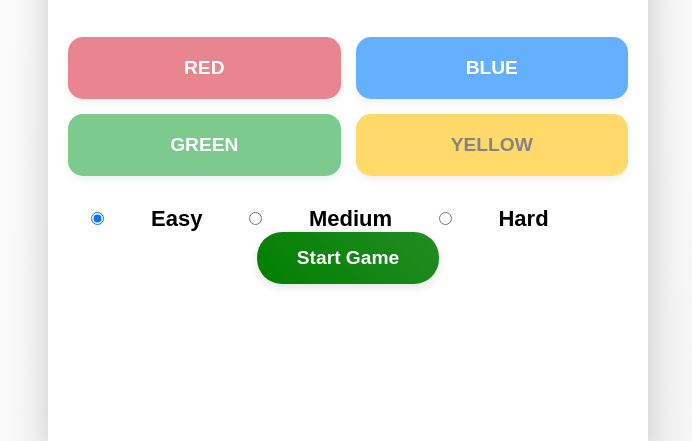
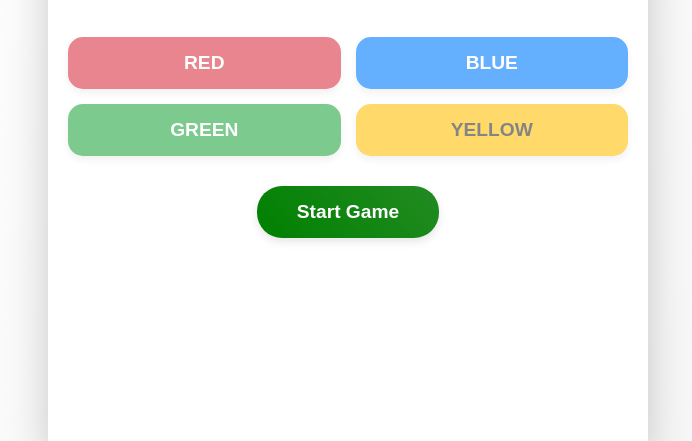
Before and after one commit to jamirnasci/stroop-challenge, a plain HTML site: page index.html in a window 1280 px wide. Shown: the part 359-800 px from the top of the page, without its empty margins (292-984 px from the left). Drawn offline with Linux system fonts and the light colour scheme.

Commit message:
remover niveis dif

```diff
--- a/index.html
+++ b/index.html
@@ -54,11 +54,6 @@
                     <span class="btn-label">YELLOW</span>
                 </button>
             </div>
-            <div class="dificulty-container">
-                <input type="radio" name="dificulty" id="easy" checked> Easy
-                <input type="radio" name="dificulty" id="medium"> Medium
-                <input type="radio" name="dificulty" id="hard"> Hard
-            </div>
             <!-- Start/Restart Button -->
             <button id="start-btn" class="start-btn">Start Game</button>
 
--- a/styles.css
+++ b/styles.css
@@ -122,7 +122,7 @@ body {
 }
 
 .color-btn {
-    padding: 20px;
+    padding: 15px;
     border: none;
     border-radius: 15px;
     font-size: 1.2rem;
```
